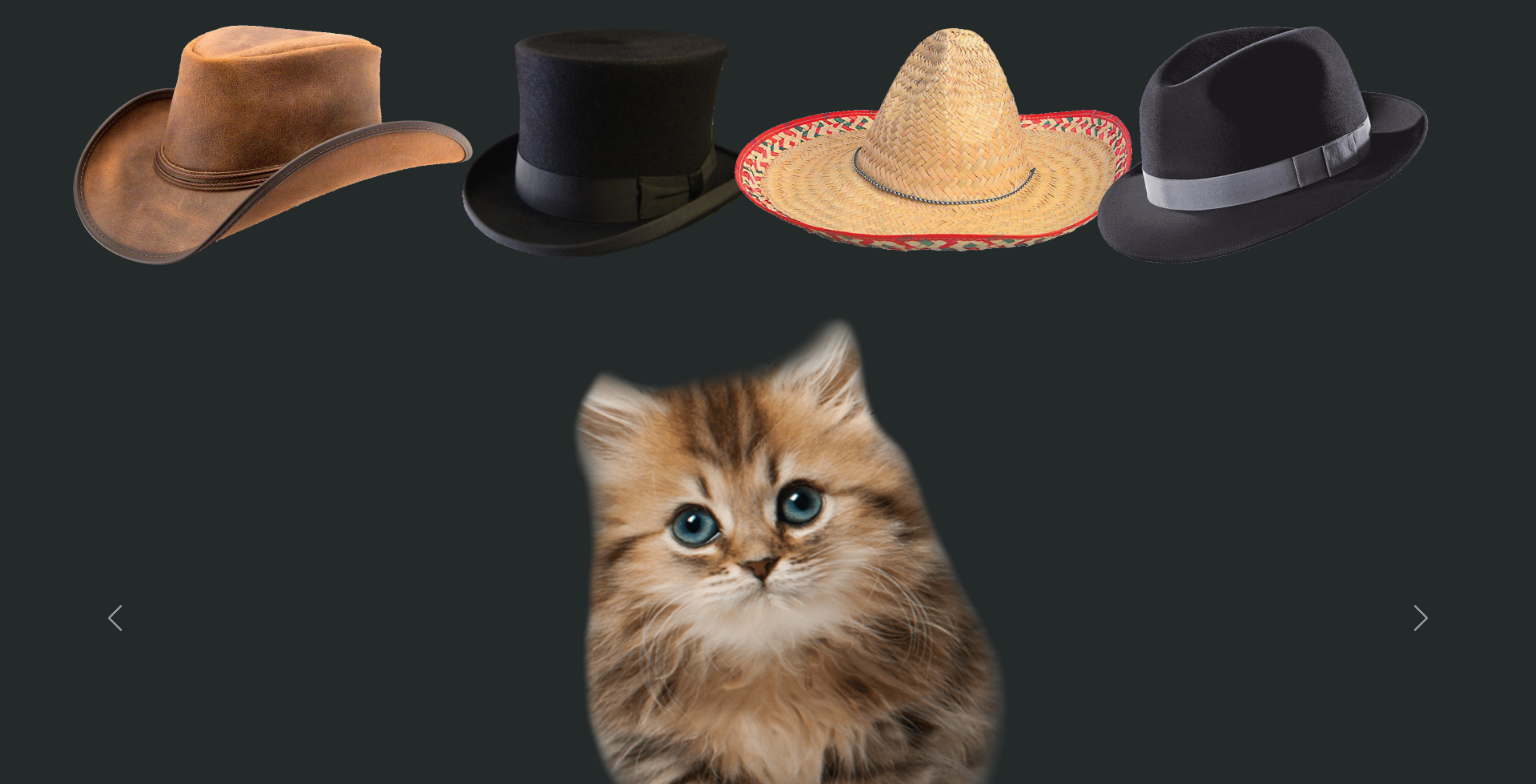
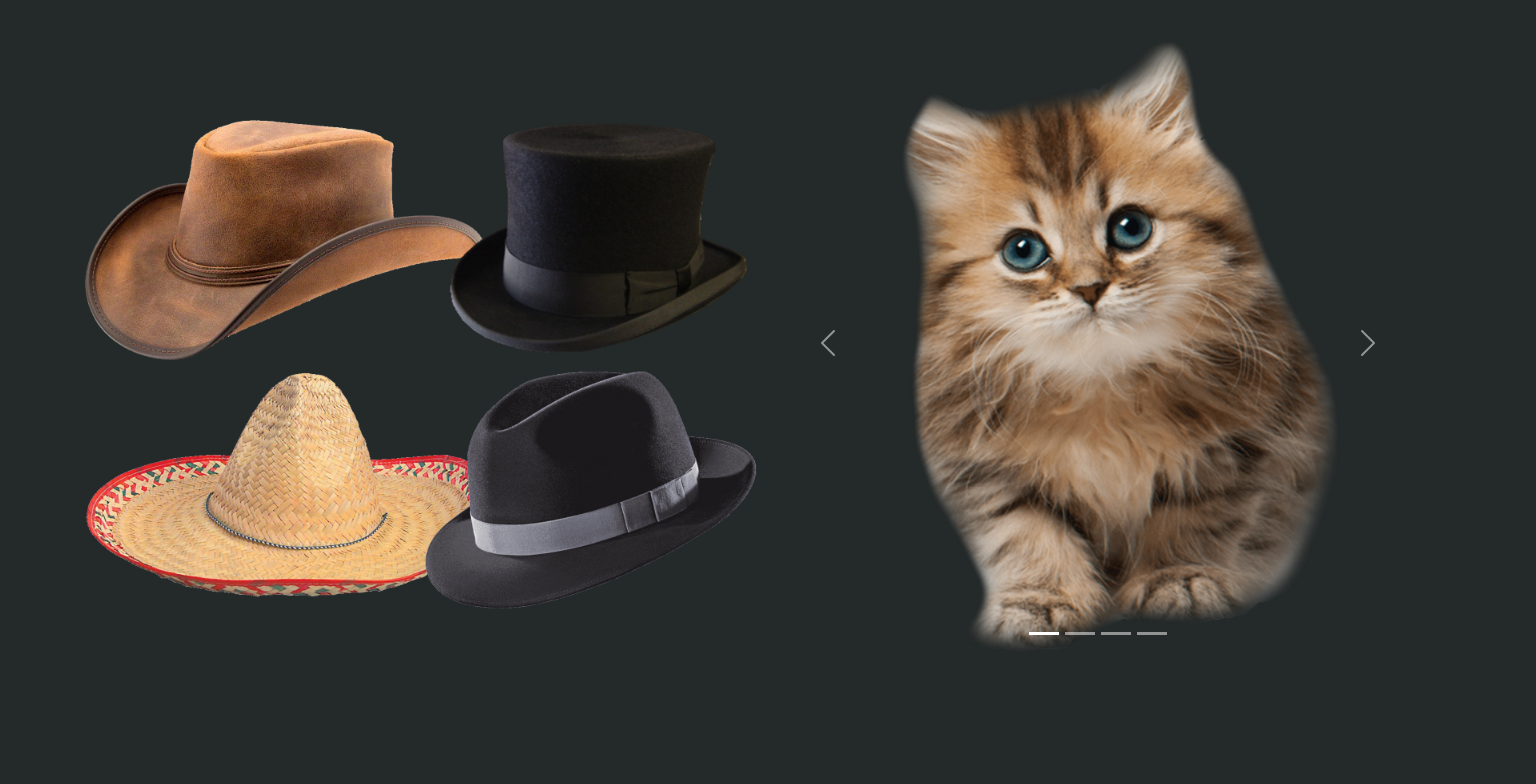
Before and after one commit to rmbass3/Cat-Hat-App, a React (Create React App) app: page / in a window 1536 px wide. Shown: the top 784 px of the page. Built offline with nearby package versions, Linux system fonts and the light colour scheme.

Commit message:
Added side view on XXL width

```diff
--- a/src/App.css
+++ b/src/App.css
@@ -63,3 +63,40 @@ html body {
 .row .col {
   height: 250px;
 }
+
+
+/* Extra small devices (phones, 600px and down) */
+@media only screen and (max-width: 576px) {
+
+}
+
+/* Small devices (portrait tablets and large phones, 600px and up) */
+@media only screen and (min-width: 576px) {
+
+}
+
+/* Medium devices (landscape tablets, 768px and up) */
+@media only screen and (min-width: 768px) {
+
+}
+
+/* Large devices (laptops/desktops, 992px and up) */
+@media only screen and (min-width: 992px) {
+
+}
+
+/* Extra large devices (large laptops and desktops, 1200px and up) */
+@media only screen and (min-width: 1200px) {
+
+}
+
+/* Extra extra large devices (large laptops and desktops, 1400px and up) */
+@media only screen and (min-width: 1400px) {
+  .col.d-flex {
+    width: 50%;
+  }
+
+  .hat-container {
+    margin-top: 120px;
+  }
+}
--- a/src/App.js
+++ b/src/App.js
@@ -31,6 +31,9 @@ class App extends React.Component {
   render() {
     return (
       <div>
+        <div className="container hat-cat-container">
+          <div className="row">
+            <div className="col-xxl">
               <div className="container hat-container">
                 <div className="row row-cols-1 row-cols-md-2 row-cols-xxl-4">
                   <div className="col d-flex justify-content-center">
@@ -115,7 +118,8 @@ class App extends React.Component {
                   </div>
                 </div>
               </div>
-
+            </div>
+            <div className="col-xxl">
               <Carousel interval={null}>
                 <Carousel.Item>
                   <img
@@ -147,6 +151,9 @@ class App extends React.Component {
                 </Carousel.Item>
               </Carousel>
             </div>
+          </div>
+        </div>
+      </div>
     );
   }
 }
```
Lines whose indentation alone changed are shown as unchanged.
